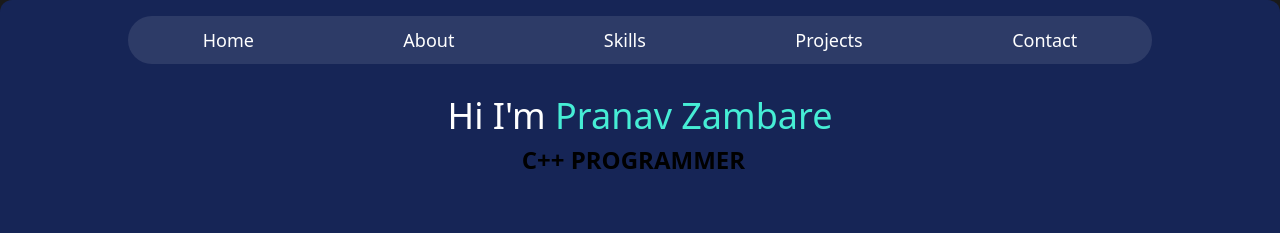
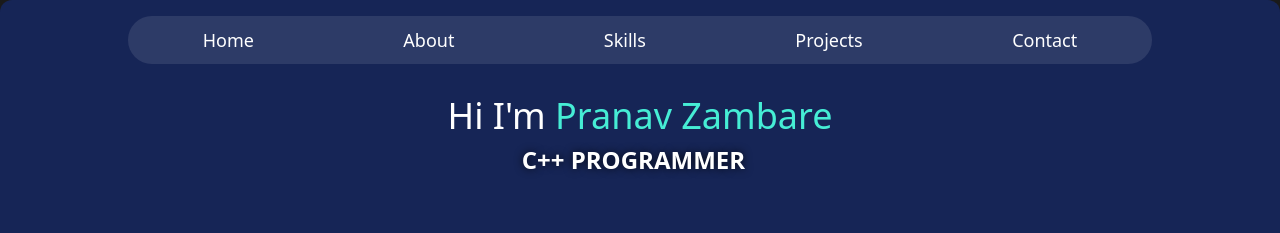
Before and after one commit to Pranav-789/My_Projects, a React (Vite) app in the folder About me/: page / in a window 1280 px wide. Shown: the top 233 px of the page. Built offline with nearby package versions, Linux system fonts and the light colour scheme.

Commit message:
added shadow to text

```diff
--- a/About me/src/HomeCard.jsx
+++ b/About me/src/HomeCard.jsx
@@ -1,4 +1,4 @@
-import React, { useState, useEffect, useRef } from "react";
+import React, {useEffect, useRef } from "react";
 import { motion } from "motion/react";
 import PopUpFromBottom from './Components/PopUpFromBottom';
 import BluePops from './Components/BluePops';
@@ -43,8 +43,11 @@ const HomeCard = () => {
         <h1 className="text-center font-medium text-4xl mt-45 sm:mt-24 mt-short-screen">
           Hi I'm <span className="text-teal-300">Pranav Zambare</span>
         </h1>
-        <div className="text-center mt-2 text-2xl text-black font-semibold">
-          <span ref={typedRef} />
+        <div className="text-center mt-2 text-2xl font-semibold">
+          <span
+            ref={typedRef}
+            style={{ textShadow: "0 0 8px rgba(0, 0, 0, 0.8)" }}
+          />
         </div>
       </motion.div>
       <div>
```
